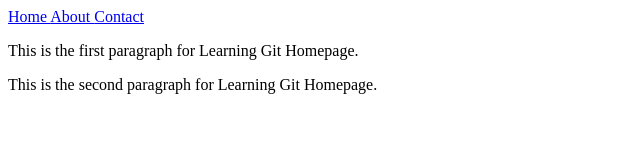
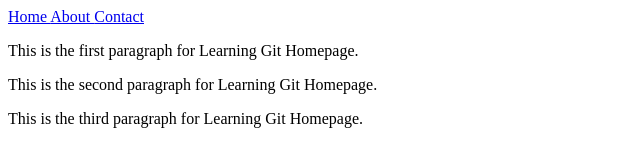
Before and after one commit to keithbored3310/LearningGitWebsite, a plain HTML site: page index.html in a window 1280 px wide. Shown: the whole page, without its empty margins (0-640 px from the left). Drawn offline with Linux system fonts and the light colour scheme.

Commit message:
Add another paragraph to index.html

```diff
--- a/index.html
+++ b/index.html
@@ -12,6 +12,6 @@
 
         <p> This is the first paragraph for Learning Git Homepage. </p>
         <p> This is the second paragraph for Learning Git Homepage. </p>
-
+        <p> This is the third paragraph for Learning Git Homepage. </p>
   </body>
 </html>
```
